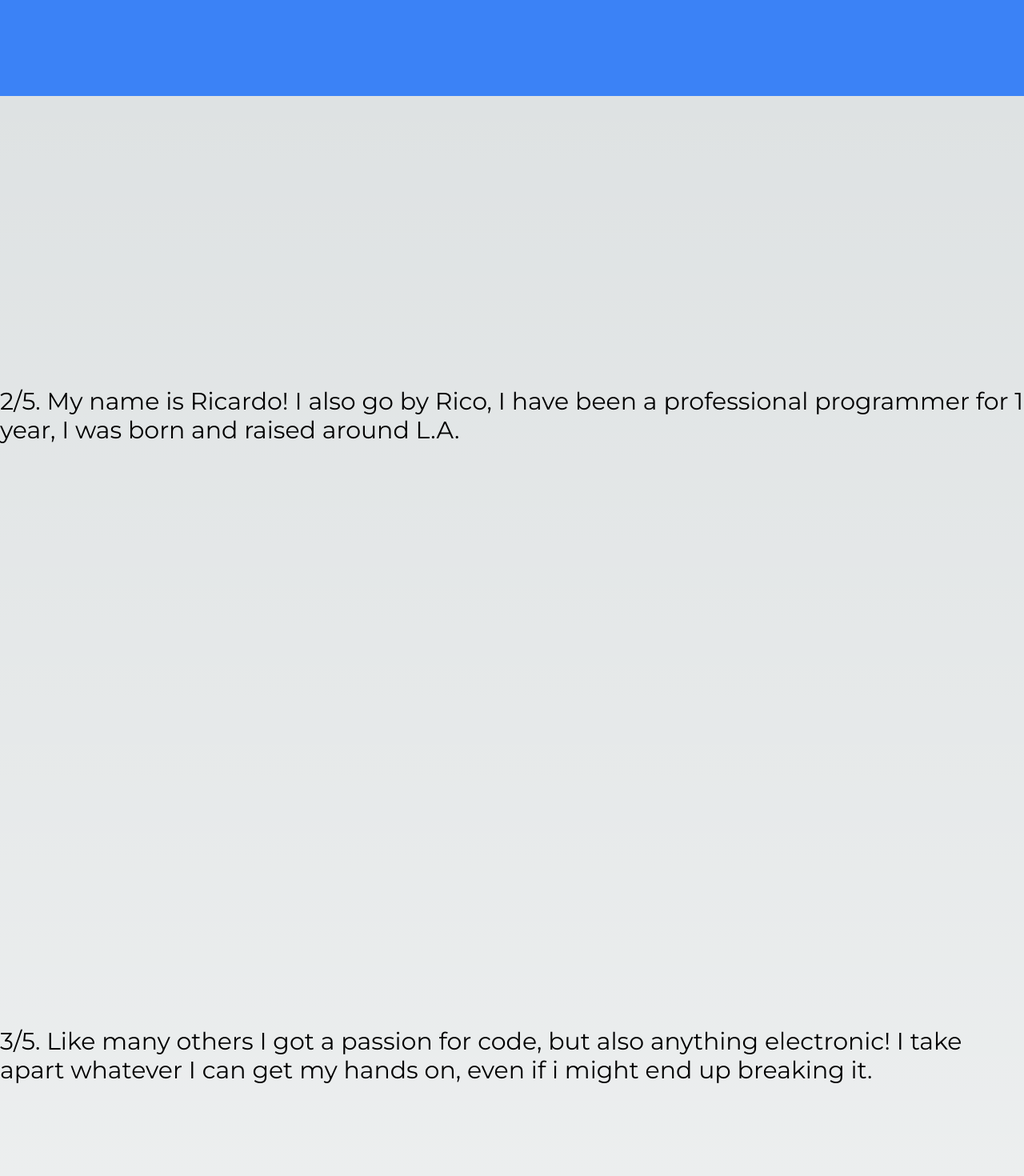
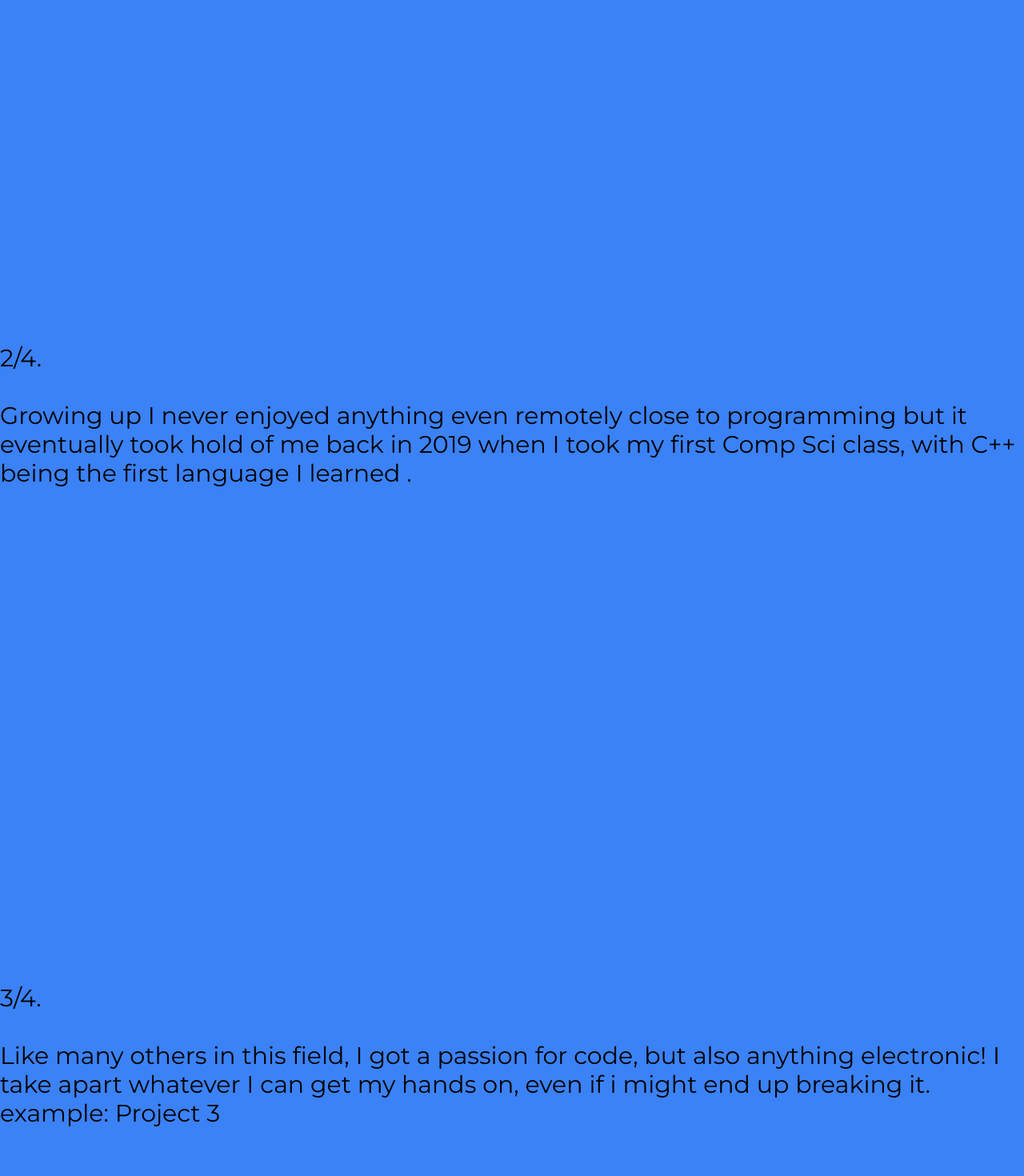
Before and after one commit to RicardoATrevino/my-website, a Next.js app: page /MyProjects/intro in a window 1280 px wide. Shown: the part 680-2150 px from the top of the page at 80% size. Built offline with nearby package versions, Linux system fonts and the light colour scheme.

Commit message:
adjusted intro

```diff
--- a/src/app/MyProjects/intro/page.js
+++ b/src/app/MyProjects/intro/page.js
@@ -10,24 +10,24 @@ const Home = () => {
   const sections = [
     {
       id: 1,
-      content: "1/5. Thank You for taking the time to check out my website! Scroll down for some more of me!",
+      content:
+        "1/4.<br><br> My name is Ricardo! I also go by Rico, I have been a professional full-stack dev for 1 year (Ruby, JS,Typescript to name a few), I was born and raised around L.A.",
     },
     {
       id: 2,
       content:
-        " 2/5. My name is Ricardo! I also go by Rico, I have been a professional programmer for 1 year, I was born and raised around L.A.",
+        " 2/4.<br><br> Growing up I never enjoyed anything even remotely close to programming but it eventually took hold of me back in 2019 when I took my first Comp Sci class, with C++ being the first language I learned .",
     },
     {
       id: 3,
       content:
-        "3/5.  Like many others I got a passion for code, but also anything electronic! I take apart whatever I can get my hands on, even if i might end up breaking it. ",
+        "3/4.<br><br>  Like many others in this field, I got a passion for code, but also anything electronic! I take apart whatever I can get my hands on, even if i might end up breaking it. example: Project 3 ",
     },
-    { id: 4, content: "4/5.  For more details on my current long standing project, check out project 3. " },
 
     {
-      id: 5,
+      id: 4,
       content:
-        "5/5. Here is my Contact info, I appreciate you taking the time to look through my website!   Phone: 818-935-9670  | Email: RicardoATrevino2307@gmail.com ",
+        "4/4.<br><br> Here is my Contact info, I appreciate you taking the time to look through my website!  <br> Phone: 818-935-9670   <br>Email: RicardoATrevino2307@gmail.com ",
     },
   ];
 
@@ -53,11 +53,11 @@ const Home = () => {
         <section
           key={section.id}
           id={`section-${section.id}`}
-          className={`min-h-screen flex items-center justify-center ${
-            currentSection === index ? "bg-blue-500 text-white" : "bg-black-100"
+          className={`min-h-screen flex items-center justify-center  ${
+            currentSection === index ? "bg-blue-500 text-white" : "bg-blue-500"
           }`}
         >
-          <h1 className="text-3xl">{section.content}</h1>
+          <h1 className="text-3xl" dangerouslySetInnerHTML={{ __html: section.content }} />
         </section>
       ))}
     </div>
```
